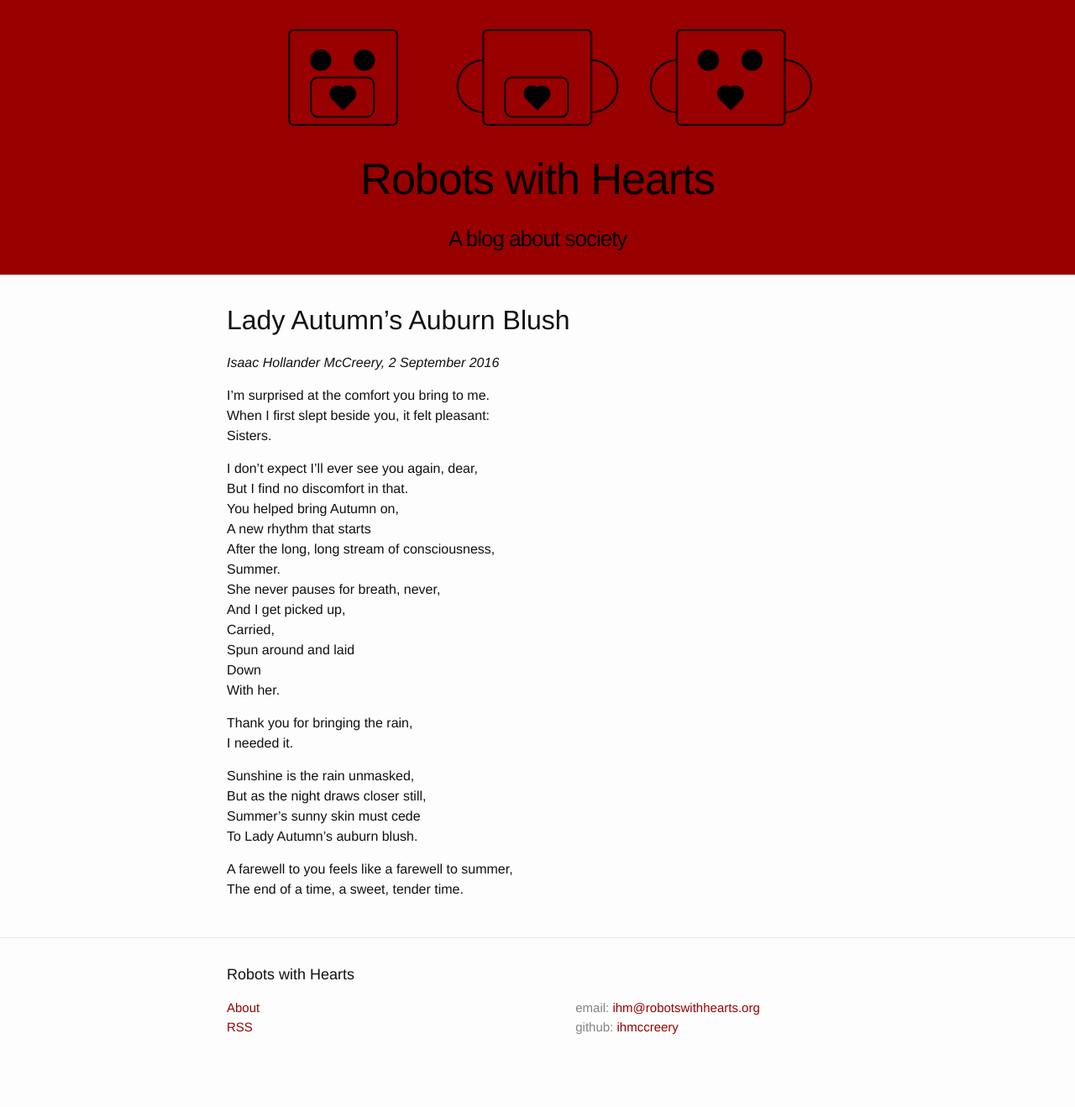
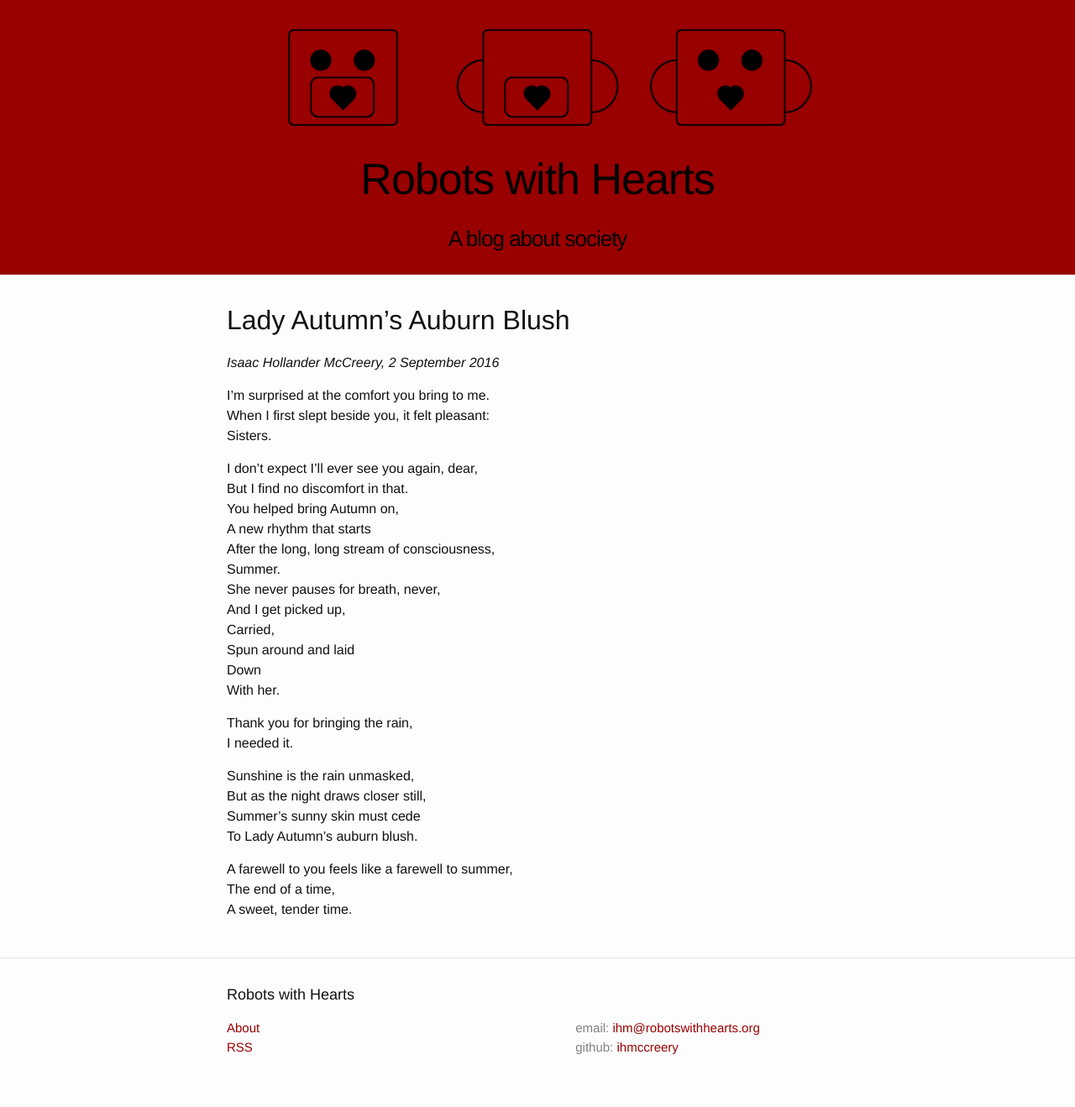
Before and after one commit to ihmccreery/ihmccreery.github.io, a Jekyll site: the page built from _posts/2016-09-02-lady-autumns-auburn-blush.md, in a window 1280 px wide. Shown: the whole page at 84% size. Built offline with Jekyll 4.4.1, drawn with Linux system fonts in a browser that asks for light colours; before the commit the page ends 1294 px from its top, so only the background shows below that.

```diff
--- a/_posts/2016-09-02-lady-autumns-auburn-blush.md
+++ b/_posts/2016-09-02-lady-autumns-auburn-blush.md
@@ -33,4 +33,5 @@ Summer’s sunny skin must cede
 To Lady Autumn’s auburn blush.
 
 A farewell to you feels like a farewell to summer,
-The end of a time, a sweet, tender time.
+The end of a time,
+A sweet, tender time.
```
